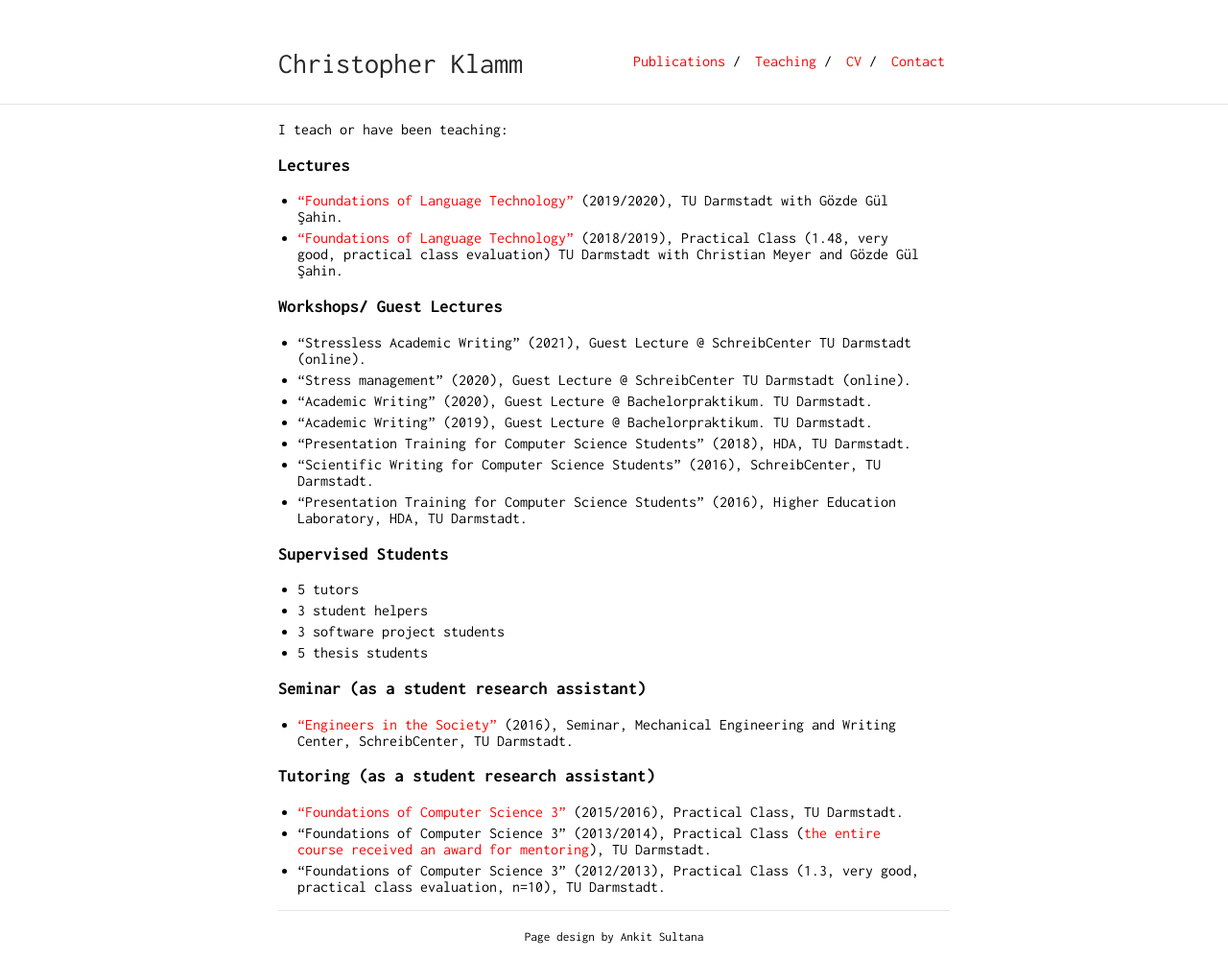
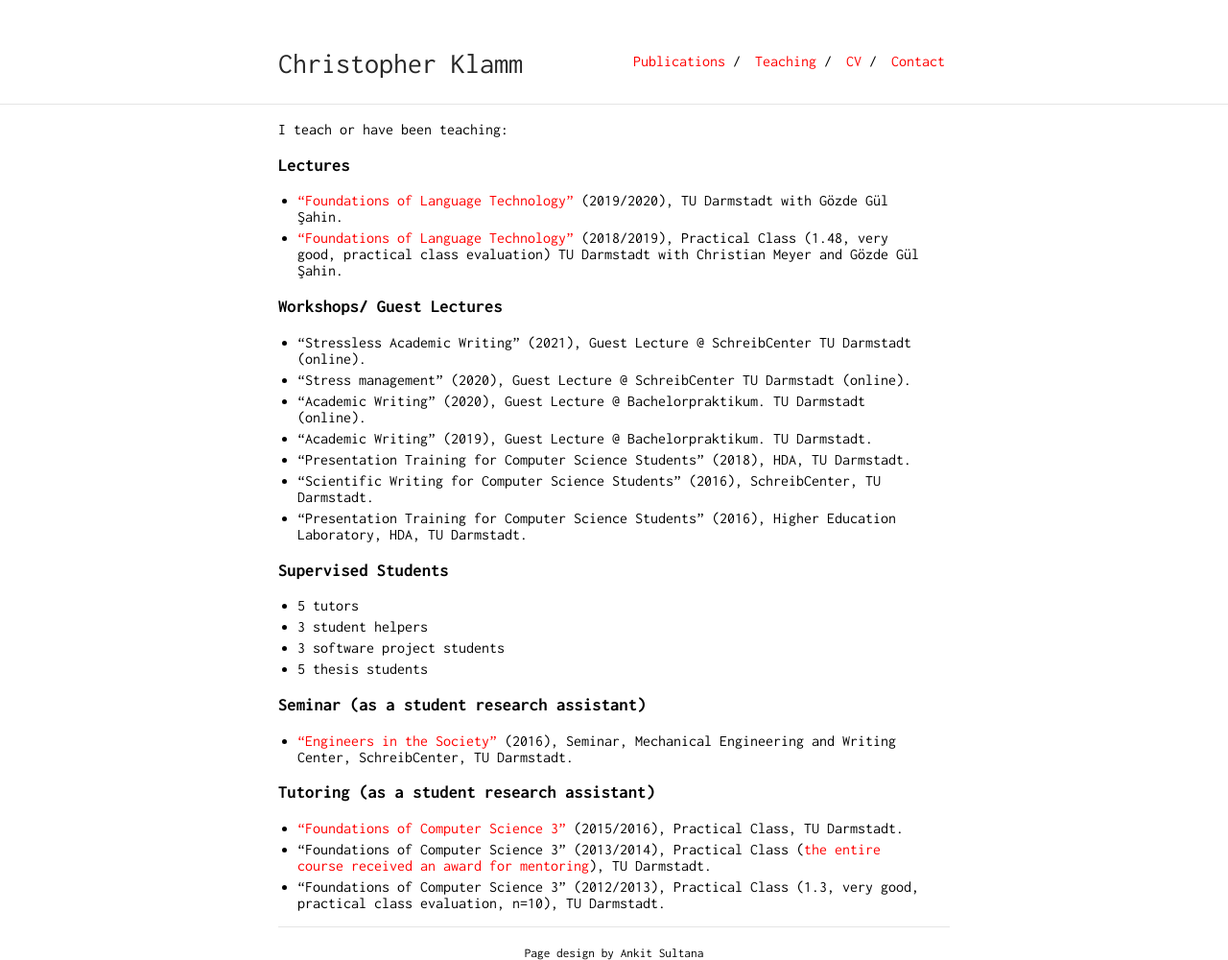
Before and after one commit to chkla/gitPage, a Jekyll site: the page built from teaching.md, in a window 1280 px wide. Shown: the whole page at 96% size. Built offline with Jekyll 4.4.1, drawn with Linux system fonts in a browser that asks for light colours.

Commit message:
Update teaching.md

```diff
--- a/teaching.md
+++ b/teaching.md
@@ -11,7 +11,7 @@ I teach or have been teaching:
 ### Workshops/ Guest Lectures
 * "Stressless Academic Writing" (2021), Guest Lecture @ SchreibCenter TU Darmstadt (online).
 * "Stress management" (2020), Guest Lecture @ SchreibCenter TU Darmstadt (online).
-* "Academic Writing" (2020), Guest Lecture @ Bachelorpraktikum. TU Darmstadt.
+* "Academic Writing" (2020), Guest Lecture @ Bachelorpraktikum. TU Darmstadt (online).
 * "Academic Writing" (2019), Guest Lecture @ Bachelorpraktikum. TU Darmstadt.
 * "Presentation Training for Computer Science Students" (2018), HDA, TU Darmstadt.
 * “Scientific Writing for Computer Science Students” (2016), SchreibCenter, TU Darmstadt.
```
